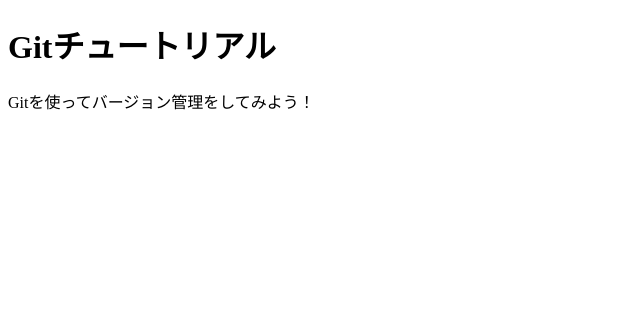
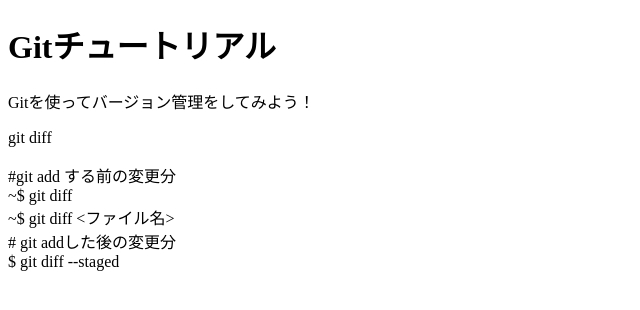
Before and after one commit to KenjiHagiwara99/git_tutorial, a plain HTML site: page index.html in a window 1280 px wide. Shown: the whole page, without its empty margins (0-640 px from the left). Drawn offline with Linux system fonts and the light colour scheme.

Commit message:
git commit 追加

```diff
--- a/index.html
+++ b/index.html
@@ -8,5 +8,14 @@
 <body>
     <h1>Gitチュートリアル</h1>
     <p>Gitを使ってバージョン管理をしてみよう！</p>
+
+    <p>git diff</p>
+    <p>#git add する前の変更分<br>
+        ~$ git diff<br>
+        ~$ git diff <ファイル名><br>
+
+        # git addした後の変更分<br>
+        $ git diff --staged<p>
+
 </body>
 </html>
```
